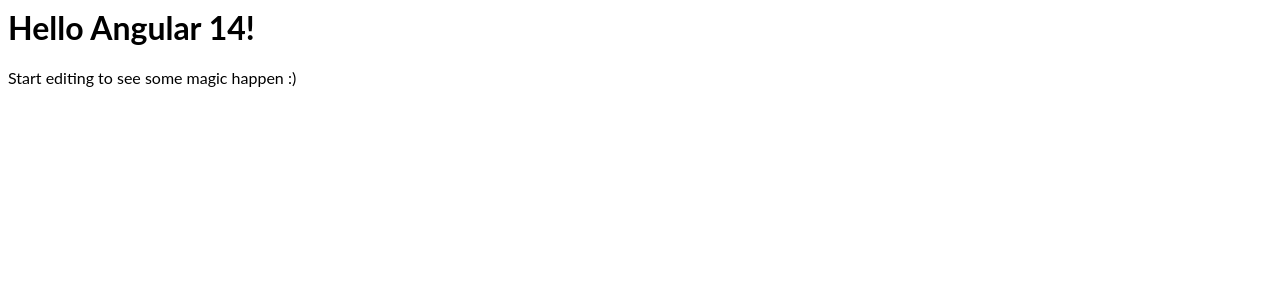
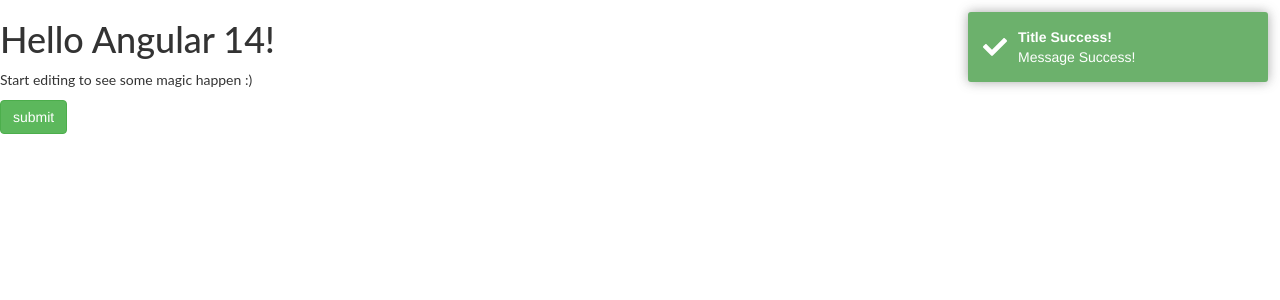
Before and after one commit to hasaladarshana94/angular-training-exam-level-2, an Angular app: page / in a window 1280 px wide. Shown: the top 300 px of the page. Built offline with nearby package versions, Linux system fonts and the light colour scheme.

Commit message:
6 files modified setup bootstrap and ngx-toastr

```diff
--- a/package.json
+++ b/package.json
@@ -19,6 +19,8 @@
     "@angular/platform-browser": "^14.0.0",
     "@angular/platform-browser-dynamic": "^14.0.0",
     "@angular/router": "^14.0.0",
+    "ngx-toastr": "^15.0.0",
+    "bootstrap": "3.4.1",
     "rxjs": "~7.5.0",
     "tslib": "^2.3.0",
     "zone.js": "~0.11.4"
--- a/src/app/app.component.html
+++ b/src/app/app.component.html
@@ -1,4 +1,4 @@
 <hello name="{{ name }}"></hello>
-<p>
-  Start editing to see some magic happen :)
-</p>
+<p>Start editing to see some magic happen :)</p>
+
+<button class="btn btn-success">submit</button>
--- a/src/app/app.component.ts
+++ b/src/app/app.component.ts
@@ -1,10 +1,17 @@
-import { Component, VERSION } from '@angular/core';
+import { Component, OnInit, VERSION } from '@angular/core';
+import { ToastrService } from 'ngx-toastr';
 
 @Component({
   selector: 'my-app',
   templateUrl: './app.component.html',
-  styleUrls: [ './app.component.css' ]
+  styleUrls: ['./app.component.css'],
 })
-export class AppComponent  {
+export class AppComponent implements OnInit {
   name = 'Angular ' + VERSION.major;
+
+  constructor(private toastrService: ToastrService) {}
+
+  ngOnInit() {
+    this.toastrService.success('Message Success!', 'Title Success!');
+  }
 }
--- a/src/app/app.module.ts
+++ b/src/app/app.module.ts
@@ -4,10 +4,17 @@
 
 import { AppComponent } from './app.component';
 import { HelloComponent } from './hello.component';
+import { ToastrModule } from 'ngx-toastr';
+import { BrowserAnimationsModule } from '@angular/platform-browser/animations';
 
 @NgModule({
-  imports:      [ BrowserModule, FormsModule ],
-  declarations: [ AppComponent, HelloComponent ],
-  bootstrap:    [ AppComponent ]
+  imports: [
+    BrowserModule,
+    FormsModule,
+    BrowserAnimationsModule,
+    ToastrModule.forRoot(),
+  ],
+  declarations: [AppComponent, HelloComponent],
+  bootstrap: [AppComponent],
 })
-export class AppModule { }
+export class AppModule {}
--- a/src/styles.css
+++ b/src/styles.css
@@ -1 +1,3 @@
 /* Add application styles & imports to this file! */
+@import '~bootstrap/dist/css/bootstrap.min.css';
+@import '~ngx-toastr/toastr.css';
```
Also changed, not shown: angular.json (+6 -21 lines).
